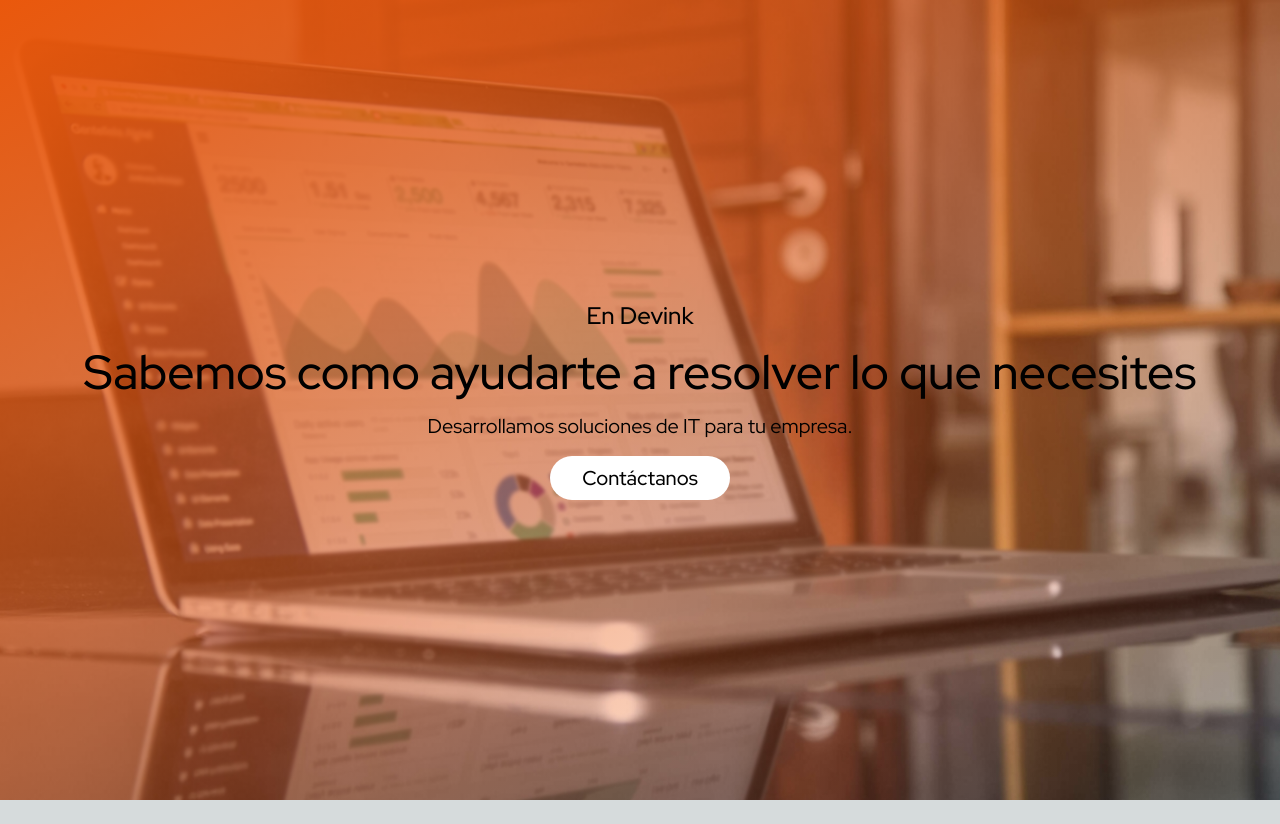
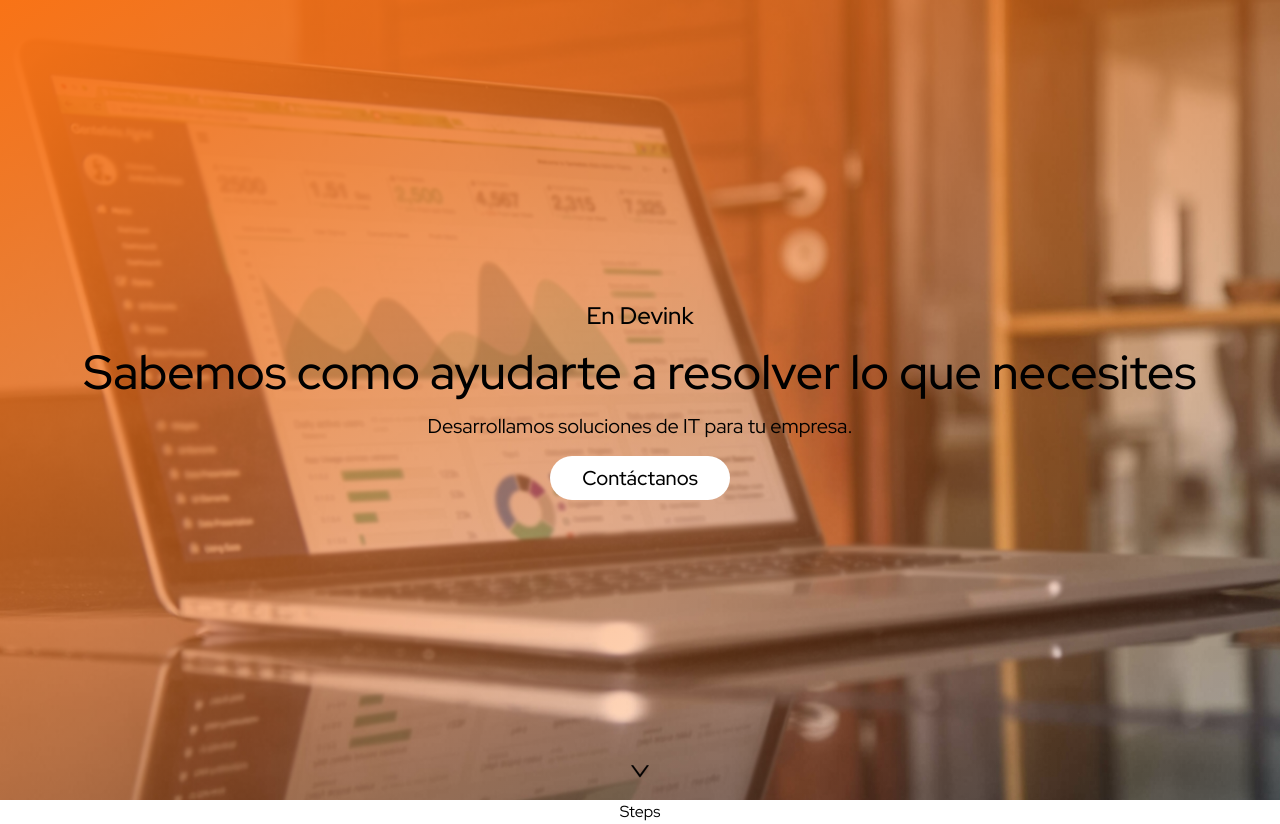
Before and after one commit to Devink-Solutions/devink, a Next.js app: page / in a window 1280 px wide. Before the commit the page ends 800 px from the top, so only its background shows below. Built offline with nearby package versions, Linux system fonts and the light colour scheme; what tailwindcss-animated would draw is missing.

Commit message:
custom scrollbar

```diff
--- a/app/globals.css
+++ b/app/globals.css
@@ -2,26 +2,15 @@
 @tailwind components;
 @tailwind utilities;
 
-:root {
-  --foreground-rgb: 0, 0, 0;
-  --background-start-rgb: 214, 219, 220;
-  --background-end-rgb: 255, 255, 255;
+::-webkit-scrollbar {
+  width: 8px;
 }
-
-@media (prefers-color-scheme: dark) {
-  :root {
-    --foreground-rgb: 255, 255, 255;
-    --background-start-rgb: 0, 0, 0;
-    --background-end-rgb: 0, 0, 0;
-  }
+::-webkit-scrollbar-track {
+  background: #f1f1f1;
 }
-
-body {
-  color: rgb(var(--foreground-rgb));
-  background: linear-gradient(
-      to bottom,
-      transparent,
-      rgb(var(--background-end-rgb))
-    )
-    rgb(var(--background-start-rgb));
+::-webkit-scrollbar-thumb {
+background: #888;
 }
+::-webkit-scrollbar-thumb:hover {
+  background: #555;
+}
--- a/app/layout.js
+++ b/app/layout.js
@@ -5,7 +5,7 @@ const RedHatDisplay = Red_Hat_Display({ subsets: ['latin'] })
 
 export const metadata = {
   title: 'Devink',
-  description: 'Soluciones IT para tu empresa',
+  description: 'Soluciones IT para tu empresa'
 }
 
 export default function RootLayout({ children }) {
--- a/app/page.js
+++ b/app/page.js
@@ -1,10 +1,11 @@
 import Hero from '@/components/Hero'
-import Image from 'next/image'
+import Steps from '@/components/Steps'
 
-export default function Home() {
+export default function Home () {
   return (
-    <main className="flex min-h-screen flex-col items-center justify-between ">
+    <main className="flex flex-col items-center">
       <Hero />
+      <Steps />
     </main>
   )
 }
--- a/components/Hero.js
+++ b/components/Hero.js
@@ -1,14 +1,17 @@
 import React from 'react'
+import { AiOutlineDown } from 'react-icons/ai'
 
 const Hero = () => {
   return (
-    <section className="h-screen w-screen bg-[url('/laptop.jpeg')] bg-cover bg-no-repeat text-black" >
-      <header className='text-center items-center flex flex-col justify-center h-full bg-gradient-to-br from-orange-600 to-transparent gap-4 [&>&]:animate-fade-up
-      [&>&]:animate-delay-75'>
-        <h3 className='text-2xl font-medium'>En Devink</h3>
-        <h1 className='text-5xl font-medium'>Sabemos como ayudarte a resolver lo que necesites</h1>
-        <h4 className='text-xl'>Desarrollamos soluciones de IT para tu empresa.</h4>
-        <button className='py-2 px-8 rounded-full font-medium bg-white text-black text-xl'>Contáctanos</button>
+    <section className="h-screen w-full bg-[url('/laptop.jpeg')] bg-cover bg-no-repeat text-black" >
+      <header className='text-center items-center flex flex-col justify-center h-full bg-gradient-to-br from-orange-500 to-transparent gap-4'>
+        <h3 className='text-2xl font-medium animate-fade-up animate-delay-75'>En Devink</h3>
+        <h1 className='text-5xl font-medium animate-fade-up animate-delay-75'>Sabemos como ayudarte a resolver lo que necesites</h1>
+        <h4 className='text-xl animate-fade-up animate-delay-75'>Desarrollamos soluciones de IT para tu empresa.</h4>
+        <button className='py-2 px-8 rounded-full font-medium animate-fade-up animate-delay-75 bg-white text-black text-xl'>Contáctanos</button>
+        <figure className='absolute bottom-4'>
+          <AiOutlineDown color='#000' className='animate-bounce text-2xl' />
+        </figure>
       </header>
     </section>
   )
--- /dev/null
+++ b/components/Steps.js
@@ -0,0 +1,9 @@
+import React from 'react'
+
+const Steps = () => {
+  return (
+    <section className=''>Steps</section>
+  )
+}
+
+export default Steps
--- a/package.json
+++ b/package.json
@@ -20,6 +20,7 @@
     "tailwindcss": "3.3.3"
   },
   "devDependencies": {
+    "standard": "^17.1.0",
     "tailwindcss-animated": "^1.0.1"
   }
 }
```
Also changed, not shown: .eslintrc.json, 2 other files (tests, documents, lock files or other folders).
